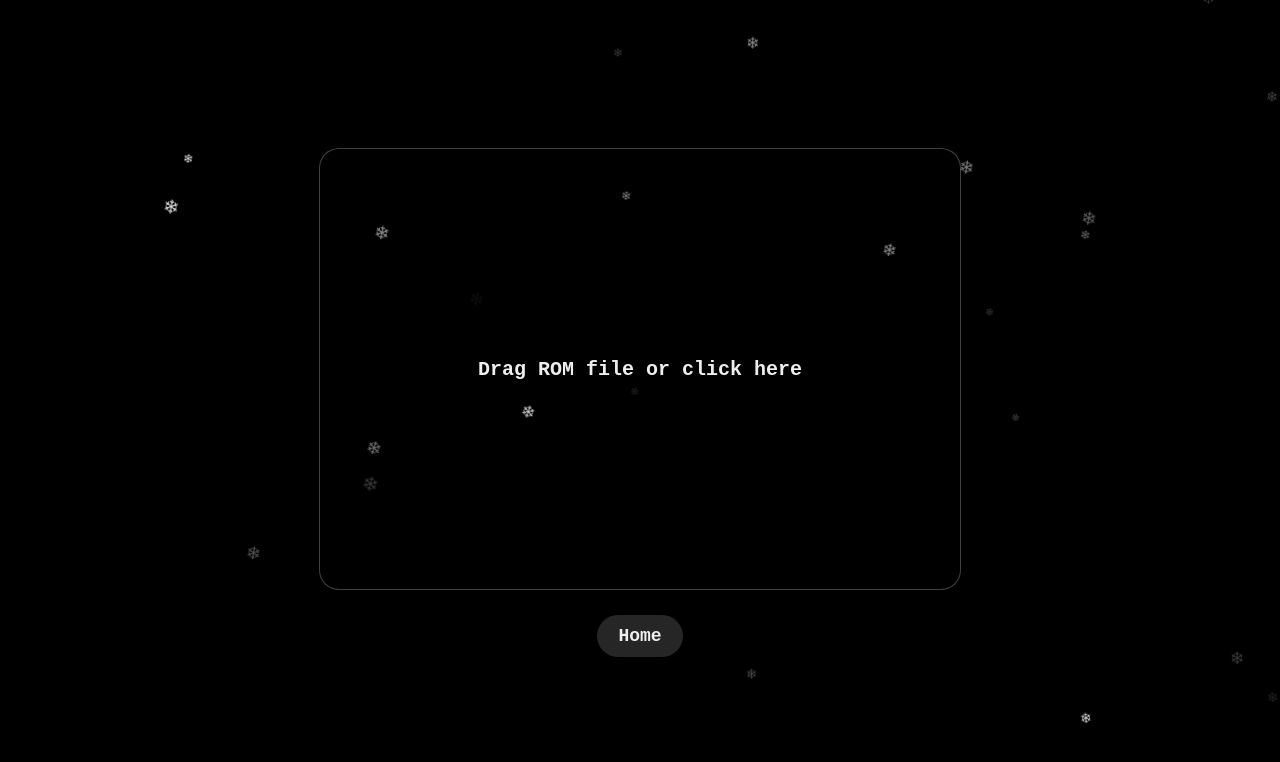
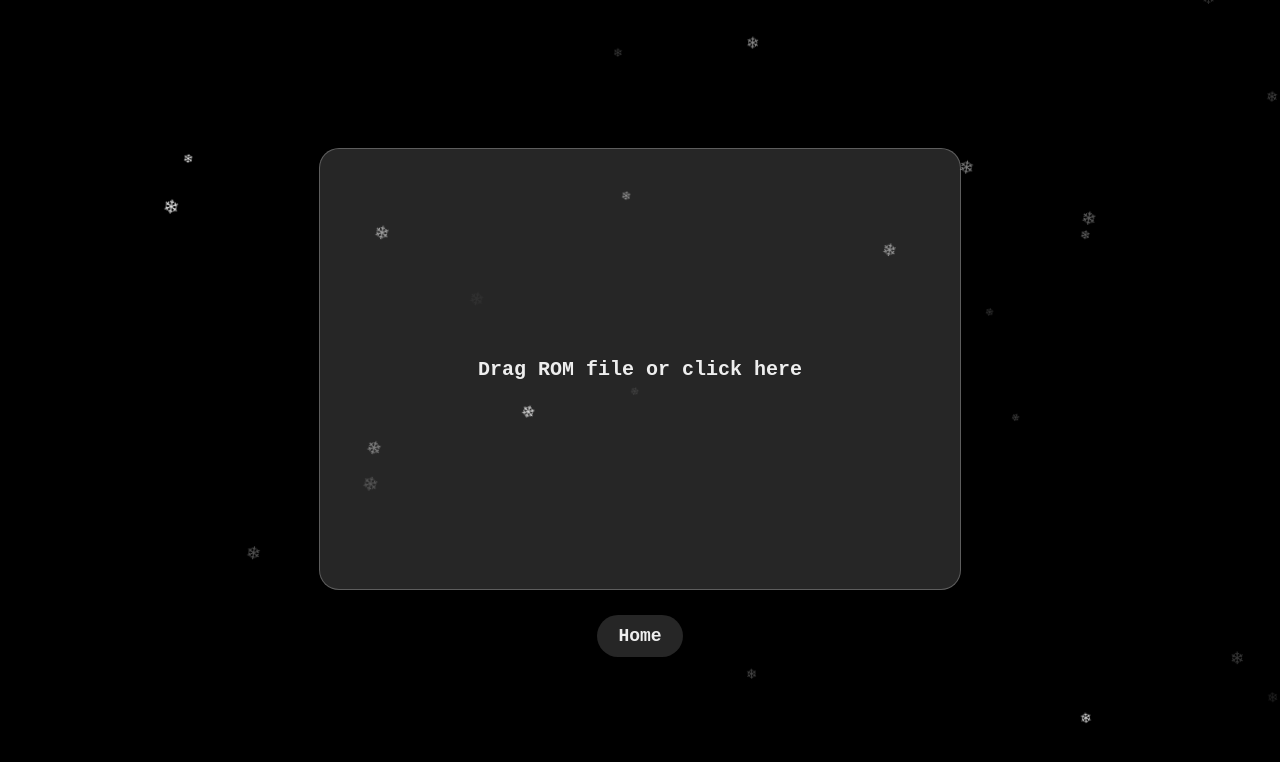
Before and after one commit to NoahHuffine/Emulator, a website: page index.html in a window 1280 px wide. Drawn offline with Linux system fonts and the light colour scheme.

Commit message:
Update index.html

```diff
--- a/index.html
+++ b/index.html
@@ -71,7 +71,7 @@
     width: 30em;
     max-width: 80%;
     max-height: 80%;
-    background: rgba(0, 0, 0, 0.35);               /* darker, visible transparency */
+    background: rgba(255, 255, 255, 0.15);
     border-radius: 1em;
     border: 1px solid rgba(255, 255, 255, 0.25);
     position: relative;
@@ -90,7 +90,7 @@
 }
 
 #box:hover, #box[drag] {
-    background: rgba(0, 0, 0, 0.45);               /* slightly darker on hover */
+    background: rgba(255, 255, 255, 0.20);
     border-color: #1AAFFF;
     color: #fff;
 }
```
